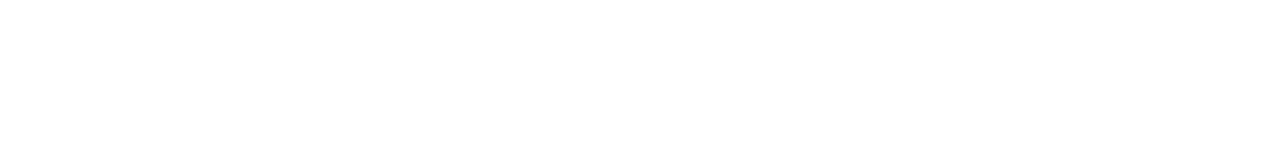
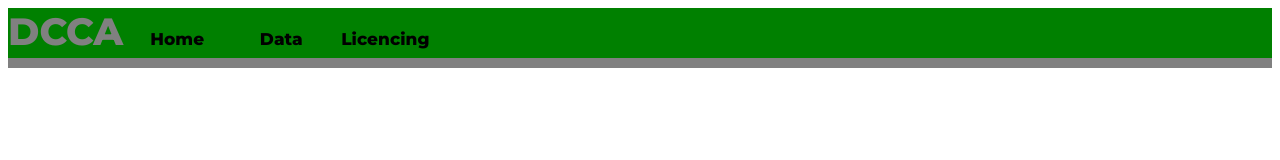
Before and after one commit to alexbo21/squarDevelopment, a plain HTML site: page DCCAwebsite/index.html in a window 1280 px wide. Drawn offline with Linux system fonts and the light colour scheme.

Commit message:
"Includes style file"

```diff
--- a/DCCAwebsite/index.html
+++ b/DCCAwebsite/index.html
@@ -1 +1,19 @@
 <!DOCTYPE html>
+
+<html>
+<!-- Creating Links-->
+<link rel="stylesheet" href="style.css"/>
+<link href="https://fonts.googleapis.com/css?family=Montserrat:400,700i,800&display=swap" rel="stylesheet">
+
+
+<div class="headerbar">
+
+<h class="mainHeader">DCCA</h>
+<button class="menuOption">Home</button>
+<button class="menuOption">Data</button>
+<button class="menuOption">Licencing</button>
+</div>
+<div alt="underbar" style="height:10px;background:grey;graident:2;"></div>
+
+
+</html>
--- /dev/null
+++ b/DCCAwebsite/style.css
@@ -0,0 +1,37 @@
+.headerbar{
+    height:50px;
+    width:100%;
+    background:green;
+    border-bottom:4px grey;
+}
+
+.menuOption{
+    height:50px;
+    width:100px;
+    font-size:17px;
+    font-family:Montserrat;
+    font-weight:900;
+    border:none;
+    background:none;
+    top:0px;
+    bottom:0px;
+}
+
+.menuOption:hover{
+    height:50px;
+    width:100px;
+    font-size:17px;
+    font-family:Montserrat;
+    font-weight:900;
+    border:none;
+    background:none;
+    top:0px;
+    bottom:0px;
+    color:grey;
+}
+.mainHeader{
+    font-size:38px;
+    color:grey;
+    font-family:Montserrat;
+    font-weight: 900;
+}
```
